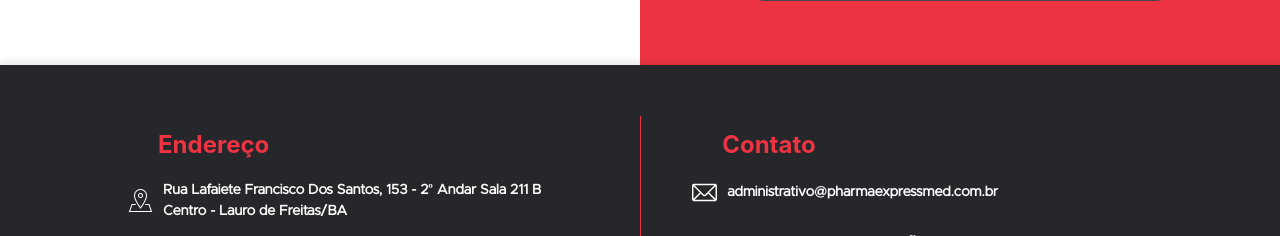
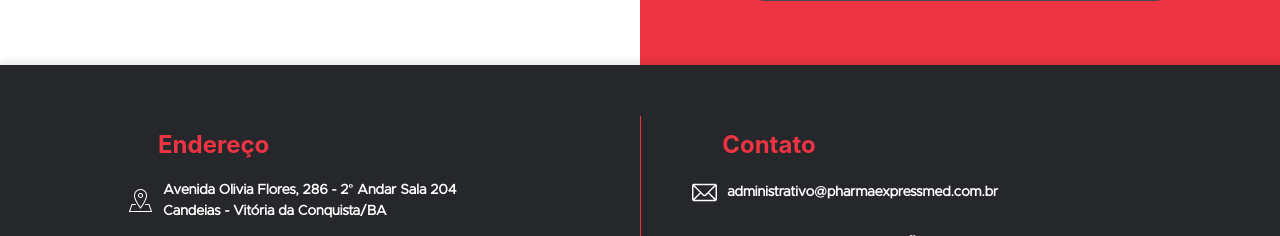
Before and after one commit to Gabriel-Avelino/Transportadora-SSB, a Django app: page /contato in a window 1280 px wide. Shown: the part 1483-1719 px from the top of the page. Run offline with Django 5.2, Linux system fonts and the light colour scheme.

Commit message:
Atualização de endereço

```diff
--- a/sao_sebastiao/templates/background.html
+++ b/sao_sebastiao/templates/background.html
@@ -124,10 +124,10 @@
                 <div class="contact-list">
                     <div class="contact">
                         <img class="icon-footer" src="{% static 'img/address-icon-white.png' %}" alt="">
-                        <a href="https://maps.app.goo.gl/iH32dxPBQbziKdor5" target="_blank">
-                            Rua Lafaiete Francisco Dos Santos, 153 - 2º Andar Sala 211 B
+                        <a href="https://maps.app.goo.gl/kL3Cpc1A7aD3RX2j6" target="_blank">
+                            Avenida Olivia Flores, 286 - 2º Andar Sala 204
                             <br>
-                            Centro - Lauro de Freitas/BA
+                            Candeias - Vitória da Conquista/BA
                         </a>
                     </div>
                     <div class="contact">
@@ -137,7 +137,7 @@
                         </p>
                     </div>
                 </div>
-                <iframe class="map" src="https://www.google.com/maps/embed?pb=!1m18!1m12!1m3!1d3889.1715383536466!2d-38.33491972956153!3d-12.896688930460872!2m3!1f0!2f0!3f0!3m2!1i1024!2i768!4f13.1!3m3!1m2!1s0x7161616e5ada9e1%3A0xcbe84545602a15a1!2sFrancisco%20Dos%20Santos%2C%20153%20-%20Centro%2C%20Lauro%20de%20Freitas%20-%20BA%2C%2042703-100!5e0!3m2!1spt-BR!2sbr!4v1726061457591!5m2!1spt-BR!2sbr" width="310" height="200" style="border:0;" allowfullscreen="" loading="lazy" referrerpolicy="no-referrer-when-downgrade"></iframe>
+                <iframe class="map" src="https://www.google.com/maps/embed?pb=!1m18!1m12!1m3!1d3856.2307158086846!2d-40.825866929291465!3d-14.86837196909673!2m3!1f0!2f0!3f0!3m2!1i1024!2i768!4f13.1!3m3!1m2!1s0x7463af5ea06aaab%3A0xce0769541dcbe569!2sAv.%20Ol%C3%ADvia%20Flores%2C%20286%20-%20ANDAR%202%20SALA%20204%20-%20Candeias%2C%20Vit%C3%B3ria%20da%20Conquista%20-%20BA%2C%2045028-100!5e0!3m2!1spt-BR!2sbr!4v1731064653067!5m2!1spt-BR!2sbr" width="310" height="200" style="border:0;" allowfullscreen="" loading="lazy" referrerpolicy="no-referrer-when-downgrade"></iframe>
             </div>
             <div class="division right">
                 <h2 class="title-footer">Contato</h2>
--- a/sao_sebastiao/templates/contato.html
+++ b/sao_sebastiao/templates/contato.html
@@ -61,10 +61,10 @@
                     <div class="list">
                         <div class="contact">
                             <img class="icon-contact" src="{% static 'img/address-icon.png' %}" alt="">
-                            <a href="https://maps.app.goo.gl/iH32dxPBQbziKdor5" target="_blank">
-                                Rua Lafaiete Francisco Dos Santos, 153 - 2º Andar Sala 211 B
+                            <a href="https://maps.app.goo.gl/kL3Cpc1A7aD3RX2j6" target="_blank">
+                                Avenida Olivia Flores, 286 - 2º Andar Sala 204
                                 <br>
-                                Centro - Lauro de Freitas/BA
+                                Candeias - Vitória da Conquista/BA
                             </a>
                         </div>
                         <div class="contact">
@@ -74,7 +74,7 @@
                             </p>
                         </div>
                     </div>
-                    <iframe class="map" src="https://www.google.com/maps/embed?pb=!1m18!1m12!1m3!1d3889.1715383536466!2d-38.33491972956153!3d-12.896688930460872!2m3!1f0!2f0!3f0!3m2!1i1024!2i768!4f13.1!3m3!1m2!1s0x7161616e5ada9e1%3A0xcbe84545602a15a1!2sFrancisco%20Dos%20Santos%2C%20153%20-%20Centro%2C%20Lauro%20de%20Freitas%20-%20BA%2C%2042703-100!5e0!3m2!1spt-BR!2sbr!4v1726061457591!5m2!1spt-BR!2sbr" width="310" height="200" style="border:0;" allowfullscreen="" loading="lazy" referrerpolicy="no-referrer-when-downgrade"></iframe>
+                    <iframe class="map" src="https://www.google.com/maps/embed?pb=!1m18!1m12!1m3!1d3856.2307158086846!2d-40.825866929291465!3d-14.86837196909673!2m3!1f0!2f0!3f0!3m2!1i1024!2i768!4f13.1!3m3!1m2!1s0x7463af5ea06aaab%3A0xce0769541dcbe569!2sAv.%20Ol%C3%ADvia%20Flores%2C%20286%20-%20ANDAR%202%20SALA%20204%20-%20Candeias%2C%20Vit%C3%B3ria%20da%20Conquista%20-%20BA%2C%2045028-100!5e0!3m2!1spt-BR!2sbr!4v1731064653067!5m2!1spt-BR!2sbr" width="310" height="200" style="border:0;" allowfullscreen="" loading="lazy" referrerpolicy="no-referrer-when-downgrade"></iframe>
                 </div>
             </div>
             <div class="form-contact">
```
